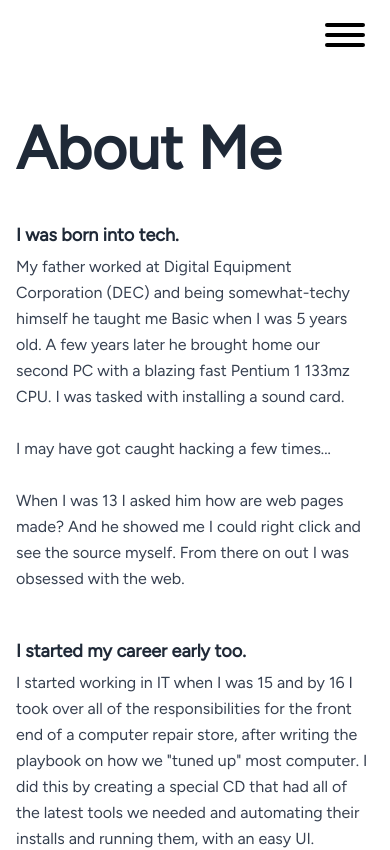
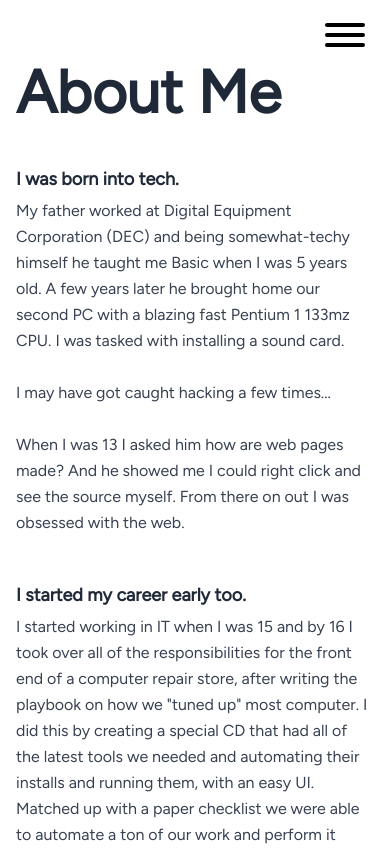
Before and after one commit to Doelfke/DavidOelfke, a Next.js app: page /about-me in a window 390 px wide. Shown: the top 850 px of the page. Built offline with nearby package versions, Linux system fonts and the light colour scheme.

Commit message:
mobile padding

```diff
--- a/src/components/page/Page.module.scss
+++ b/src/components/page/Page.module.scss
@@ -4,7 +4,6 @@
     max-width: 1100px;
     margin: 0 auto;
     padding: 8px;
-    padding-top: 64px;
 
     @include md {
         padding: 16px;
```
